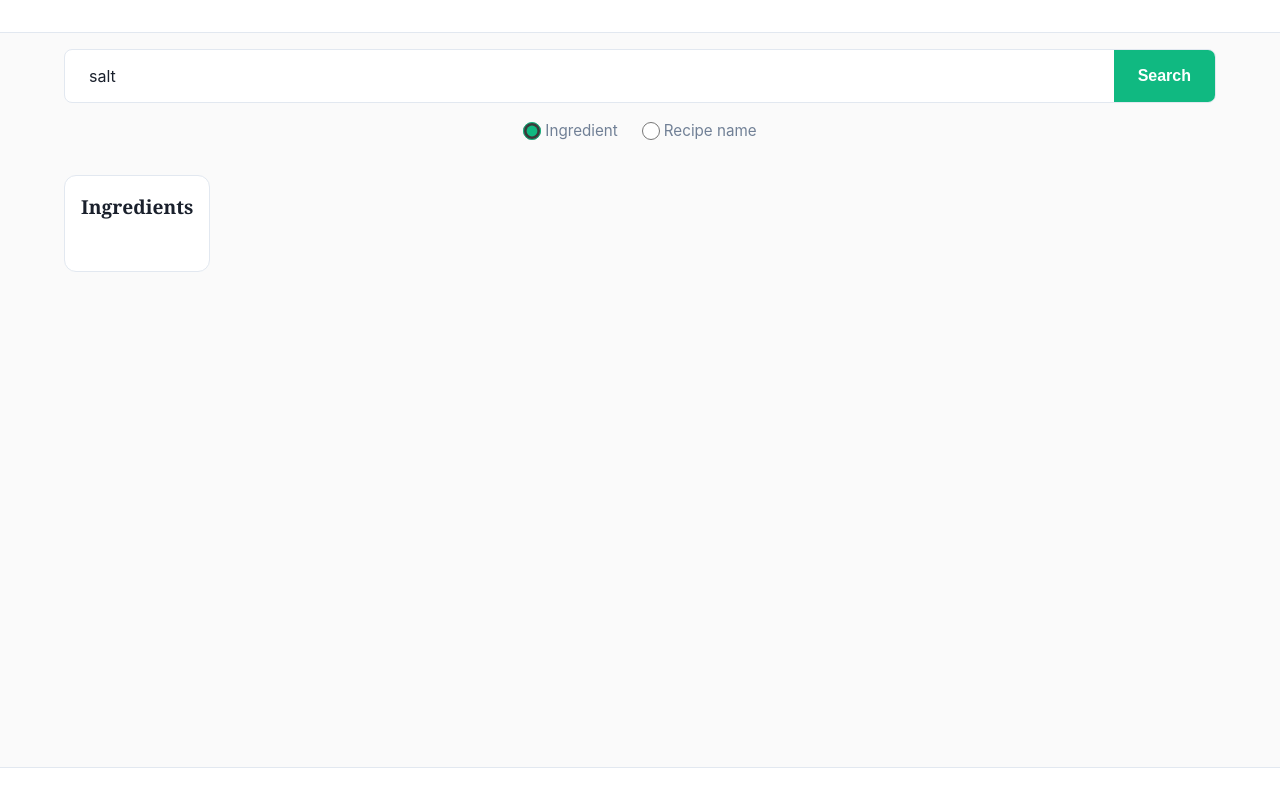
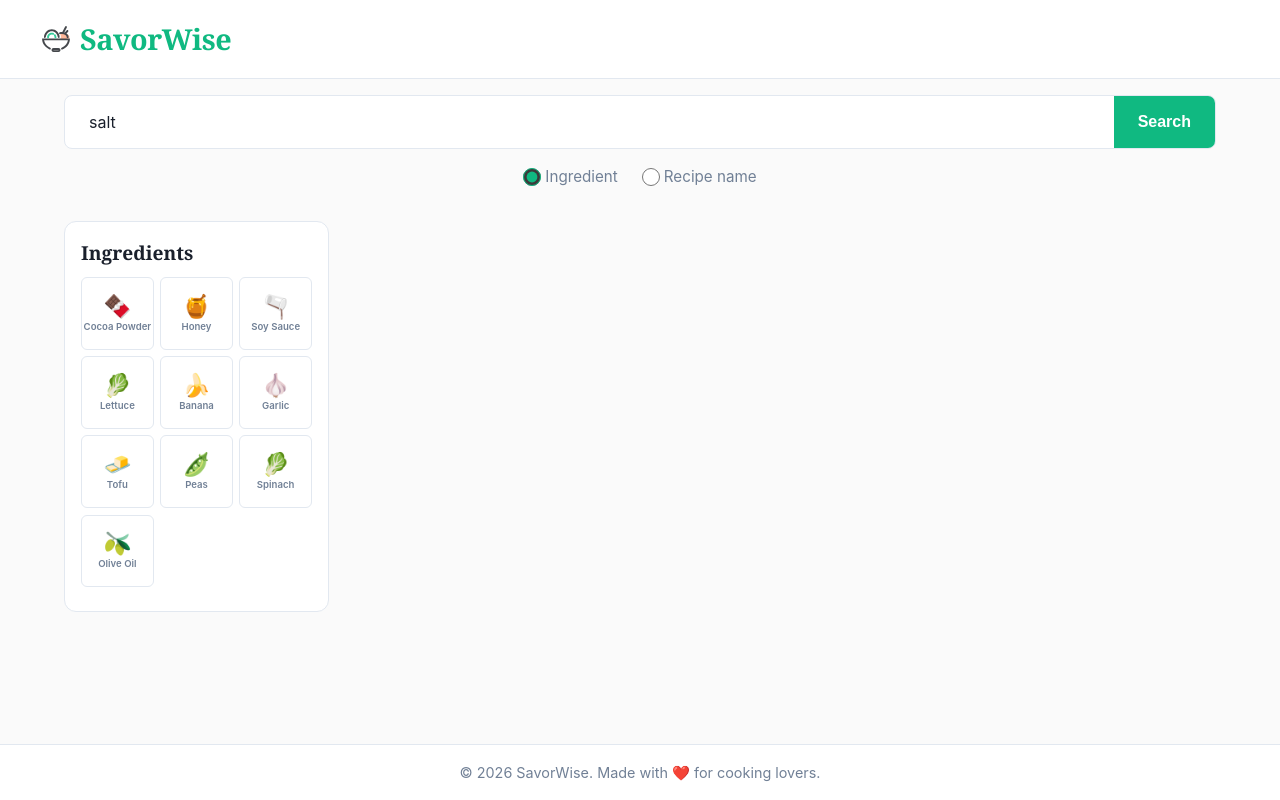
Before and after one commit to Nam3Mc/savorwise, a website built with Vite: page src/index.html in a window 1280 px wide. Built offline with nearby package versions, Linux system fonts and the light colour scheme; files whose address does not match are found by name.

Commit message:
all files

```diff
--- a/src/index.html
+++ b/src/index.html
@@ -20,7 +20,7 @@
     <link rel="stylesheet" href="css/larger.css" media="screen and (min-width: 1024px)" />
 
     <link rel="icon" type="image/svg+xml" href="/favicon.svg" />
-    <script type="module" src="js/main.mjs"></script>
+    <script type="module" src="./js/main.js"></script>
 </head>
 <body>
 
--- a/src/js/main.js
+++ b/src/js/main.js
@@ -1,5 +1,5 @@
 import { getMealById, getMealByIngredient, getMealByTitle } from "./FetchMeal.mjs";
-import { showIngredients } from "./ingredients";
+import { showIngredients } from "./ingredients.mjs";
 import { loadHeaderFooter } from "./LoadHeaderFooter.mjs";
 import {  handdlerSearch } from "./SearchBar.mjs";
 
--- a/src/public/partials/header.html
+++ b/src/public/partials/header.html
@@ -1,6 +1,6 @@
 <div class="navbar__container">
     <a href="#" class="navbar__brand">
-        <img src="./images/savorwise-logo.svg" alt="SavorWise" class="logo">
+        <img src="/images/savorwise-logo.svg" alt="SavorWise" class="logo">
         SavorWise
     </a>
     <nav class="navbar__nav">
```
